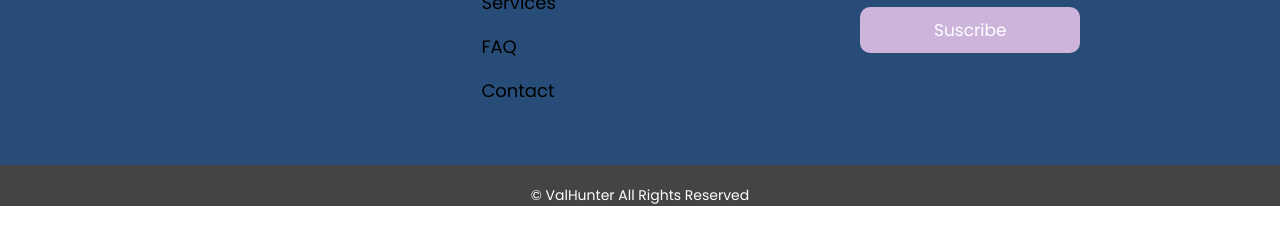
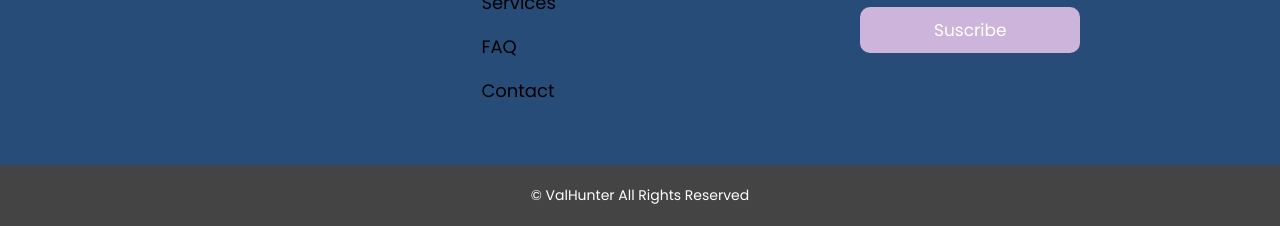
Before and after one commit to techy-savant/CyberSec-Firm-Landing-Page, a plain HTML site: page index.html in a window 1280 px wide. Shown: the part 5353-5579 px from the top of the page. Drawn offline with nearby package versions, Linux system fonts and the light colour scheme.

Commit message:
still on padding

```diff
--- a/css/style.css
+++ b/css/style.css
@@ -654,9 +654,10 @@ form .btn{
 .copyright{
   font-size: 14px;
   text-align: center;
-  padding: 20px 0px 0px;
+  padding: 20px;
   background-color: #444;
   color: var(--white);
+  margin-bottom: 0px;
 }
 
 /* footer ends */
```
